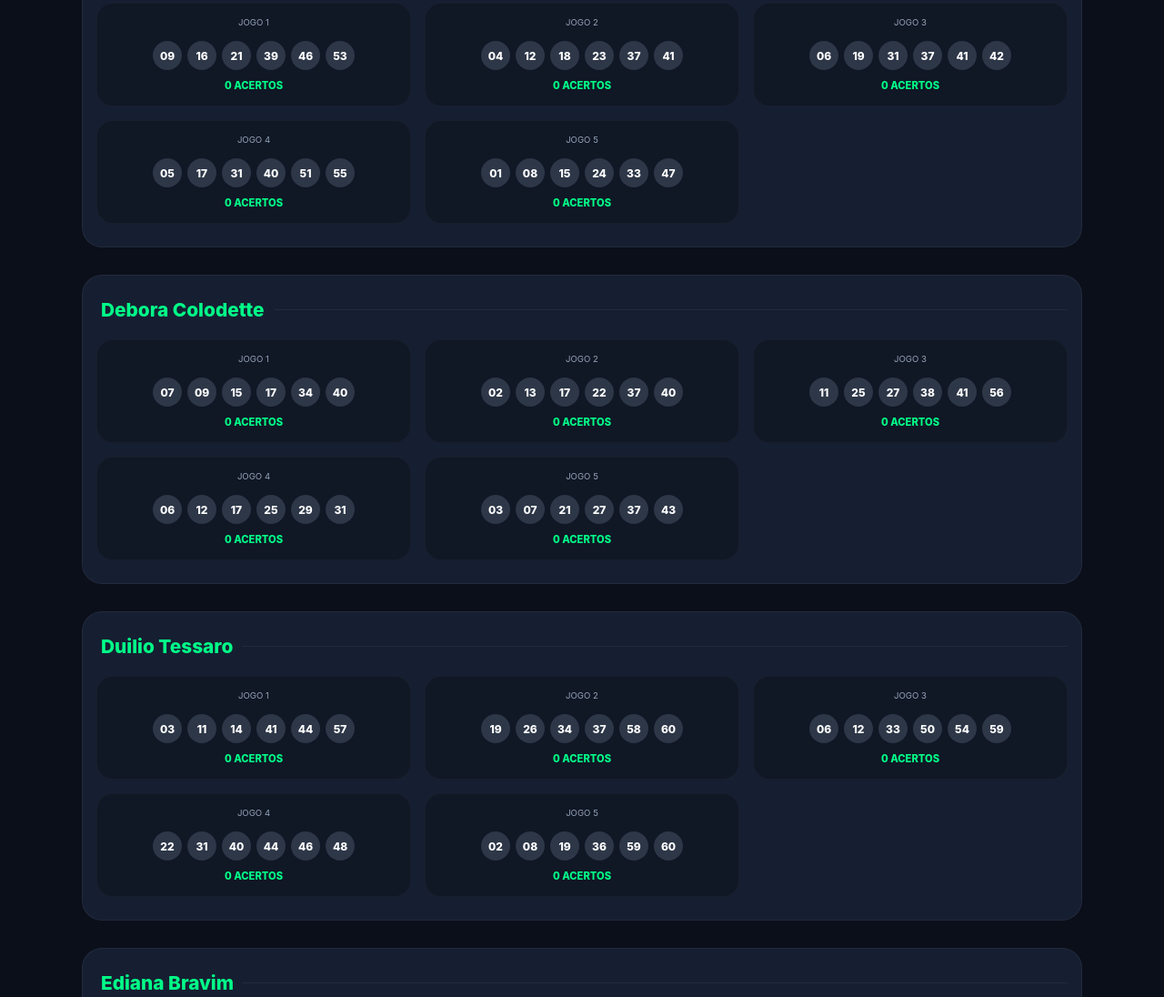
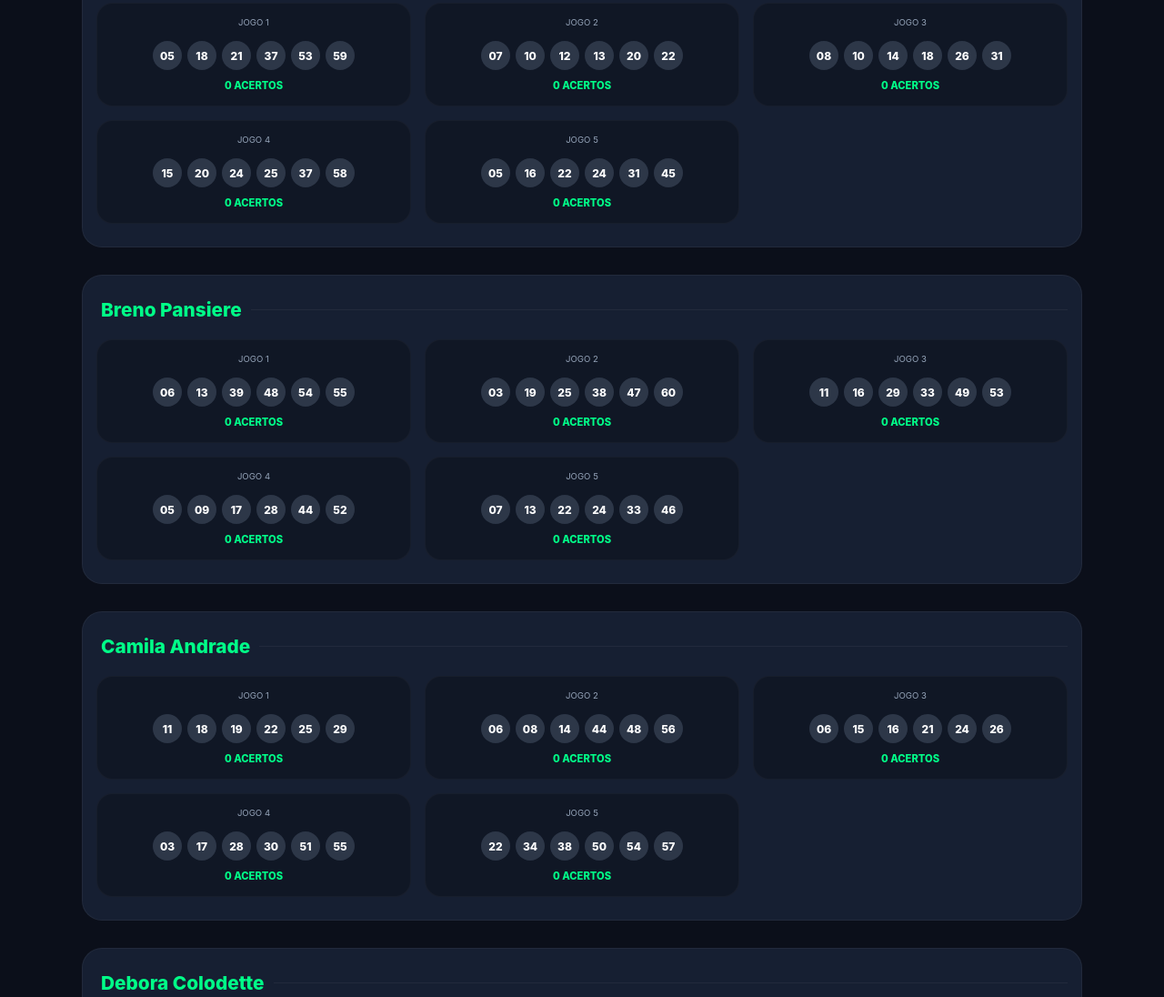
Before and after one commit to maciiellucas/conferenciabolao, a plain HTML site: page index.html in a window 1280 px wide. Shown: the part 991-2087 px from the top of the page at 91% size. Drawn offline with Linux system fonts and the light colour scheme.

```diff
--- a/index.html
+++ b/index.html
@@ -267,14 +267,16 @@
 const PREMIO_ESTIMADO = 1000000000;
 const DADOS = [
     { nome: "Ana Paula", jogos: [[9,16,21,39,46,53], [4,12,18,23,37,41], [6,19,31,37,41,42], [5,17,31,40,51,55], [1,8,15,24,33,47]] },
-    { nome: "Angela Poppe", jogos: [[9,16,21,39,46,53], [4,12,18,23,37,41], [6,19,31,37,41,42], [5,17,31,40,51,55], [1,8,15,24,33,47]] },
+    { nome: "Angela Poppe", jogos: [[5,18,21,37,53,59], [7,10,12,13,20,22], [8,10,14,18,26,31], [15,20,24,25,37,58], [5,16,22,24,31,45]] },
+    { nome: "Breno Pansiere", jogos: [[6,13,39,48,54,55], [3,19,25,38,47,60], [11,16,29,33,49,53], [5,9,17,28,44,52], [7,13,22,24,33,46]] },
+    { nome: "Camila Andrade", jogos: [[11,18,19,22,25,29], [6,8,14,44,48,56], [6,15,16,21,24,26], [3,17,28,30,51,55], [22,34,38,50,54,57]] },
     { nome: "Debora Colodette", jogos: [[7,9,15,17,34,40], [2,13,17,22,37,40], [11,25,27,38,41,56], [6,12,17,25,29,31], [3,7,21,27,37,43]] },
     { nome: "Duilio Tessaro", jogos: [[3,11,14,41,44,57], [19,26,34,37,58,60], [6,12,33,50,54,59], [22,31,40,44,46,48], [2,8,19,36,59,60]] },
     { nome: "Ediana Bravim", jogos: [[6,22,29,33,46,59], [2,9,15,28,49,52], [5,6,14,22,29,30], [1,8,35,48,55,60], [2,22,29,33,49,59]] },
     { nome: "Evanete Zanezi", jogos: [[10,12,18,19,45,47], [8,24,34,42,43,44], [1,6,10,37,43,49], [6,13,20,43,46,50], [4,14,21,24,36,45]] },
     { nome: "Fernanda Viana", jogos: [[18,22,26,41,42,49], [2,4,18,21,40,45], [3,7,21,25,36,48], [17,20,23,33,46,60], [8,21,24,30,35,56]] },
     { nome: "Gabriell Piassi", jogos: [[9,12,23,26,44,58], [4,7,15,37,38,41], [2,29,33,38,46,60], [3,9,16,25,35,41], [15,18,25,30,31,60]] },
-    { nome: "Jadson Souto", jogos: [[1,2,9,19,24,60], [8,10,12,13,20,40], [3,7,18,17,23,55], [5,6,21,25,37,39], [29,33,35,45,58,59]] },
+    { nome: "Jadson Souto", jogos: [[1,2,9,19,24,60], [8,10,12,13,20,40], [3,7,17,18,23,55], [5,6,21,25,37,39], [29,33,35,45,58,59]] },
     { nome: "João Marcos", jogos: [[7,26,39,48,51,57], [1,39,46,52,56,57], [3,11,18,27,42,56], [5,9,22,31,44,58], [1,14,26,33,47,60]] },
     { nome: "Jean Robert", jogos: [[15,30,32,38,39,57], [11,26,41,44,50,55], [12,21,28,41,43,44], [27,29,33,38,43,50], [10,13,16,22,35,53]] },
     { nome: "Julio César (1)", jogos: [[7,16,24,39,45,52], [2,10,19,28,41,53], [6,13,21,34,48,59], [8,15,25,36,40,54], [4,12,23,30,46,57]] },
@@ -285,13 +287,13 @@ const DADOS = [
     { nome: "Maciel Lucas (2)", jogos: [[4,11,21,34,52,60], [6,15,23,29,47,58], [1,8,19,36,41,55], [10,17,27,33,48,54], [5,12,20,31,45,59]] },
     { nome: "Osmar Santos", jogos: [[3,14,24,38,49,57], [7,16,28,35,42,53], [9,18,22,30,46,51], [11,13,25,37,44,56], [2,6,15,34,43,50]] },
     { nome: "Yuri Bento", jogos: [[6,13,32,37,39,49], [11,16,37,41,44,51], [23,26,32,35,53,57], [10,12,13,14,17,22], [9,11,14,32,42,43]] },
-    { nome: "Yuri Tonetti (1)", jogos: [[5,6,8,12,59,60], [14,15,16,22,34,49], [1,9,18,32,33,36], [18,31,40,42,43,52], [7,29,30,45,45,47]] },
+    { nome: "Yuri Tonetti (1)", jogos: [[5,6,8,12,59,60], [14,15,16,22,34,49], [1,9,18,32,33,36], [18,31,40,42,43,52], [7,29,30,45,46,47]] },
     { nome: "Yuri Tonetti (2)", jogos: [[4,10,21,29,48,60], [1,12,23,32,41,55], [8,17,26,36,45,52], [5,14,19,33,49,58], [3,11,24,31,46,54]] },
     { nome: "Yuri Tonetti (3)", jogos: [[5,15,27,44,51,53], [20,22,26,30,37,51], [5,11,22,27,41,49], [7,12,26,27,48,55], [8,12,15,23,34,50]] },
     { nome: "Yuri Tonetti (4)", jogos: [[1,2,5,14,16,36], [5,12,20,22,24,25], [5,8,10,12,20,24], [3,4,5,6,16,34], [2,3,5,6,12,26]] },
     { nome: "Yuri Tonetti (5)", jogos: [[1,2,17,34,51,55], [11,12,19,20,40,58], [7,32,37,38,44,59], [14,22,30,37,49,50], [1,11,30,34,38,45]] },
     { nome: "Yuri Tonetti (6)", jogos: [[7,8,12,13,23,30], [11,16,25,26,32,43], [9,11,19,32,35,52], [18,26,33,35,39,50], [4,19,24,25,32,48]] },
-    { nome: "Yuri Tonetti (7)", jogos: [[6,7,23,28,43,57], [5,20,40,60,18,19], [1,3,5,7,60,50], [12,13,18,23,26,31], [2,13,22,29,46,60]] },
+    { nome: "Yuri Tonetti (7)", jogos: [[6,7,23,28,43,57], [5,18,19,20,40,60], [1,3,5,7,50,60], [12,13,18,23,26,31], [2,13,22,29,46,60]] },
     { nome: "Yuri Tonetti (8)", jogos: [[11,17,18,21,26,42], [8,16,22,35,47,60], [3,8,24,27,45,50], [8,12,27,33,41,56], [11,19,28,30,51,54]] }
 ];
 
```
